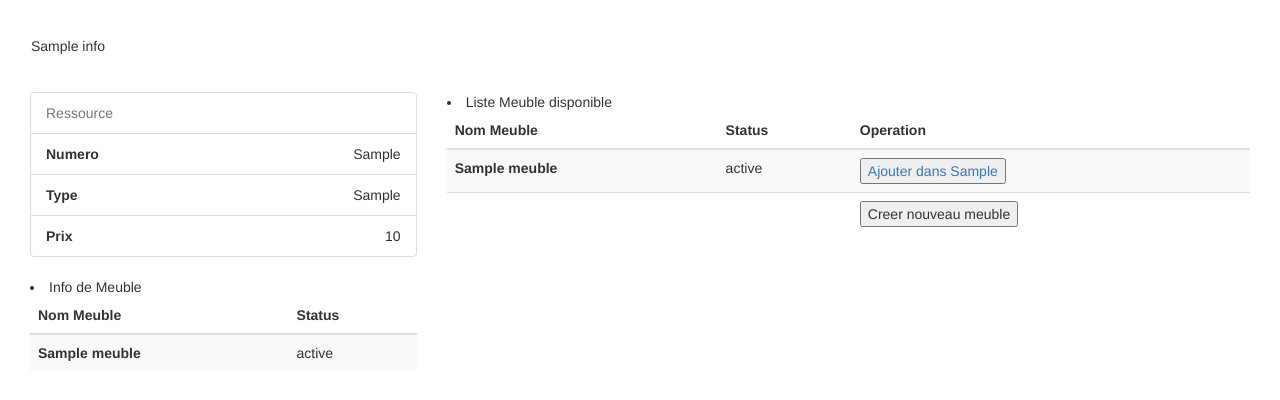
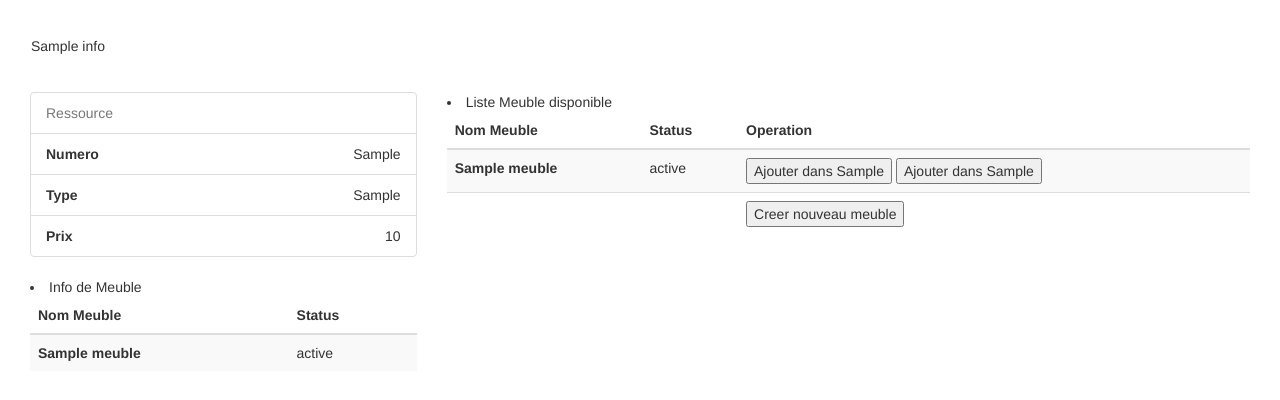
Before and after one commit to XIANQw/Hotel-Management-System, a Django app: template hotel/templates/ressource.html in a window 1280 px wide. Shown: the part 52-452 px from the top of the page. Run offline with Django 3.2, Linux system fonts and the light colour scheme; tables that the repository leaves empty hold one stand-in row (values such as "Sample post"); the template is opened without the code that fills it: values that come from a table or form of the project are taken from there, most other values are stand-ins (such as "Sample title", 1, 10 or a date in 2020); parts of the project's set-up code (start-up, migrations or seed data) failed here and were passed over; some libraries are stand-ins or nearby versions.

Commit message:
5.28 v4 front-end

```diff
--- a/hotel/templates/ressource.html
+++ b/hotel/templates/ressource.html
@@ -36,6 +36,7 @@
                 </div>
             </nav>
         </div>
+
         {% if info %}
         <div class="alert alert-{{infoType}}" id="alert">{{info}}</div>
         {% endif %}
@@ -89,8 +90,8 @@
                         <tr>
                             <th>{{item.nom_Meuble}}</th>
                             <td>{{item.status}}</td>
-                            <td><a href="/gestionnaire/consulterRes/ajouterMeu/?id={{item.id}}"  value="Ajouter dans {{res.type}} {{res.id}}"/>
-                            <input id="hrefSupMeu" type="button" value="Ajouter dans {{res.type}}"/></td>
+                            <td><input id="hrefAjouteMeu" type="button" value="Ajouter dans {{res.type}}"/>
+                            <input id="hrefAjouteMeu" type="button" value="Ajouter dans {{res.type}}"/></td>
                         </tr>
                         {% endfor %}
                         <tr>
@@ -102,6 +103,7 @@
                     </table>
     </div>
 </div>
+
         <div class="row-fluid" >
             <div id="creerMeubleForm" class="col-md-8 col-md-offset-4" >
                 <form id="formCreerMeu" class="form-inline" action="/gestionnaire/consulterRes/creerMeuble/" method="post">{% csrf_token %}
@@ -109,7 +111,7 @@
                     <div class="title">
                         <p>Creer Nouv Meuble</p><a onclick="layer.style.display=none"></a>
                     </div>
-
+                    <div class="form-row">
                        <div class="form-group" >
                            <label>Nom du Meuble: </label>
                            <input class="form-control" type="input" name="nomMeuble" placeholder="Nom du Meuble"/>
@@ -118,7 +120,7 @@
                            <label>Status:</label>
                            <input class="form-control" id="status" value="disponible" type="input" name="status"/>
                        </div>
-
+                   </div>
                     <input type="hidden" name="resId" value={{res.id}}>
 
                          <button type="submit" class="btn btn-primary" >Creer</button>
```
